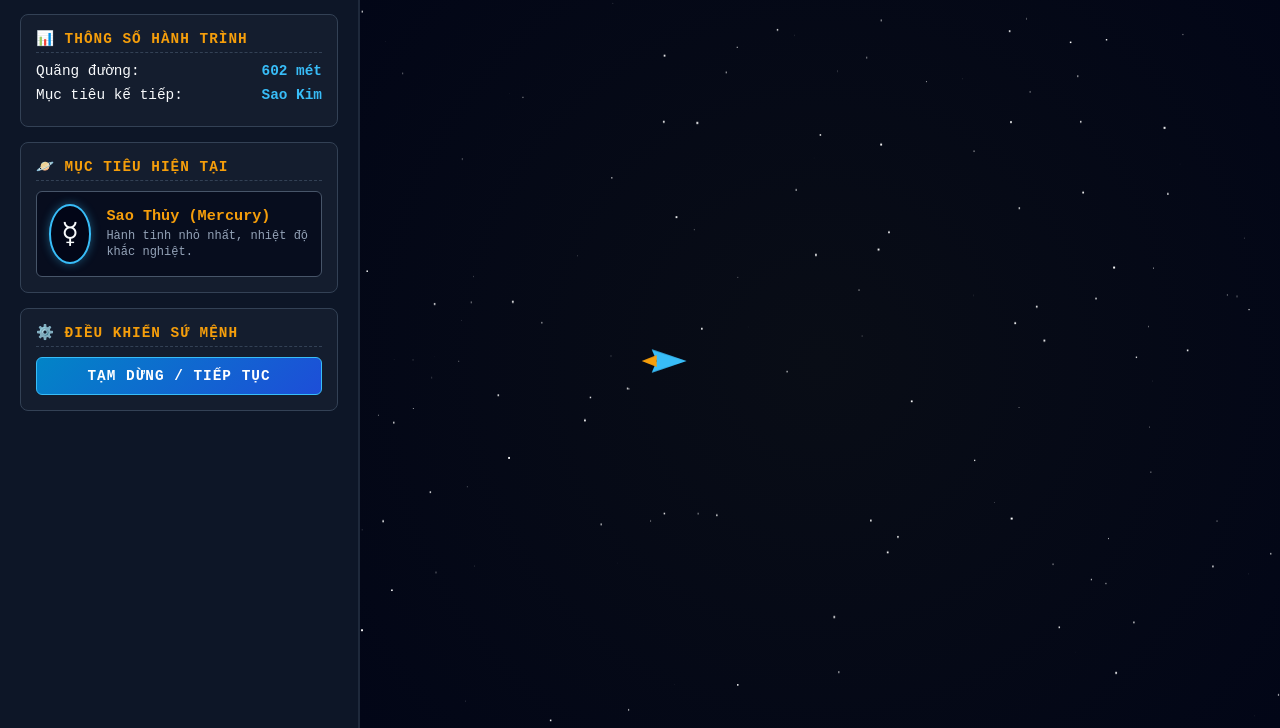
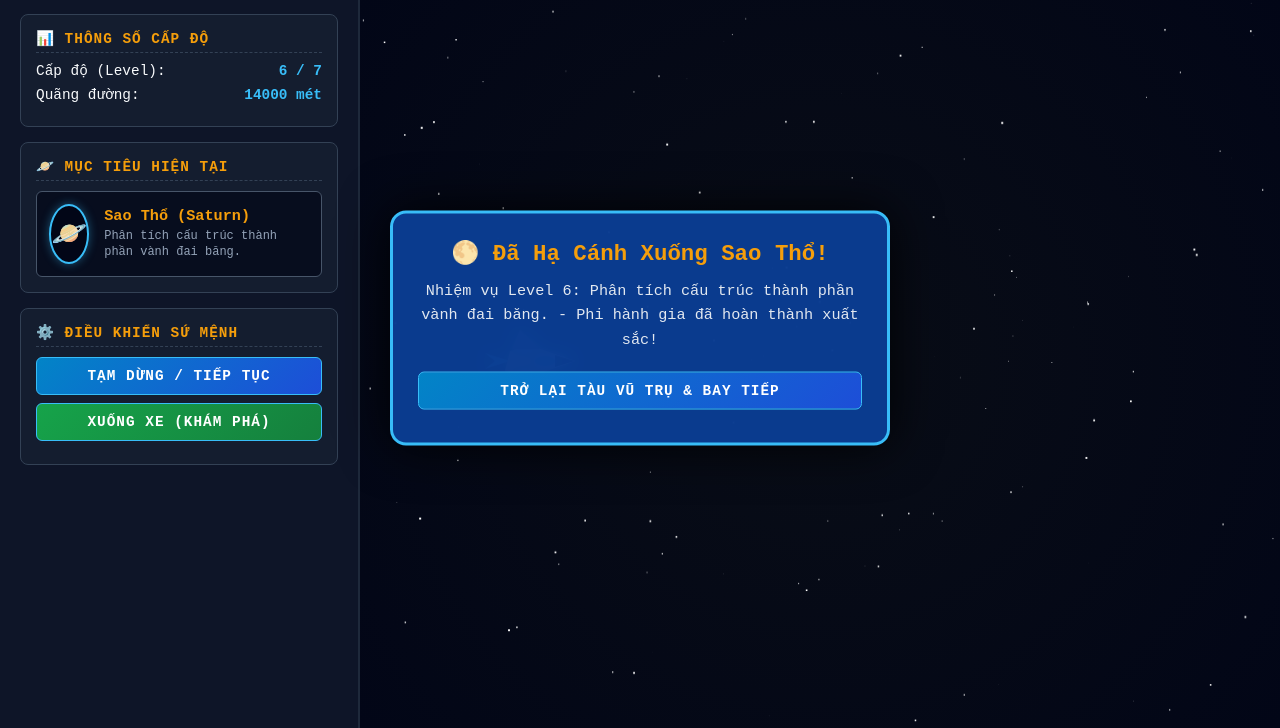
Before and after one commit to DoMinhDuc2K14Pro/-Mission-Design-Game-, a plain HTML site: page index.html in a window 1280 px wide. Shown: the part 72-800 px from the top of the page. Drawn offline with Linux system fonts and the light colour scheme.

Commit message:
Update index.html

```diff
--- a/index.html
+++ b/index.html
@@ -3,11 +3,11 @@
 <head>
     <meta charset="UTF-8">
     <meta name="viewport" content="width=device-width, initial-scale=1.0">
-    <title>NASA Mission Control - Planetary Journey</title>
+    <title>NASA Mission Control - Advanced Spacecraft</title>
     <style>
         :root {
             --bg-dark: #030712;
-            --panel-bg: rgba(15, 23, 42, 0.92);
+            --panel-bg: rgba(15, 23, 42, 0.95);
             --nasa-blue: #0284c7;
             --accent-green: #22c55e;
             --accent-amber: #f59e0b;
@@ -65,7 +65,6 @@
             background: radial-gradient(circle at center, #090d16 0%, #020617 100%);
         }
 
-        /* Bảng hiển thị thông tin hành tinh & hành trình */
         .mission-sidebar {
             width: 360px;
             background: var(--panel-bg);
@@ -106,7 +105,6 @@
             font-weight: bold;
         }
 
-        /* Khung hiển thị hình ảnh hành tinh */
         .planet-card {
             display: flex;
             align-items: center;
@@ -154,11 +152,42 @@
             width: 100%;
             letter-spacing: 1px;
             transition: 0.2s;
+            margin-bottom: 8px;
         }
 
         .btn-launch:hover {
             background: #0369a1;
             box-shadow: 0 0 12px rgba(56, 189, 248, 0.4);
+        }
+
+        #landingModal {
+            display: none;
+            position: absolute;
+            top: 50%;
+            left: 50%;
+            transform: translate(-50%, -50%);
+            width: 90%;
+            max-width: 500px;
+            background: rgba(11, 61, 145, 0.98);
+            border: 3px solid var(--text-glow);
+            border-radius: 16px;
+            padding: 25px;
+            z-index: 50;
+            text-align: center;
+            box-shadow: 0 0 50px rgba(0, 0, 0, 0.9);
+        }
+
+        #landingModal h2 {
+            color: var(--accent-amber);
+            margin-bottom: 12px;
+            font-size: 1.4rem;
+        }
+
+        #landingModal p {
+            font-size: 0.95rem;
+            color: #e2e8f0;
+            line-height: 1.6;
+            margin-bottom: 20px;
         }
     </style>
 </head>
@@ -167,28 +196,25 @@
     <header>
         <div class="logo-area">
             <span style="font-size: 1.2rem;">🛰️</span>
-            <h1>NASA MISSION CONTROL - HÀNH TRÌNH KHÁM PHÁ</h1>
+            <h1>NASA MISSION CONTROL - ADVANCED SPACECRAFT</h1>
         </div>
         <div class="system-time" id="sysTime">SYS_TIME: 00:00:00</div>
     </header>
 
     <div class="main-container">
-        <!-- Bảng điều khiển & chỉ số hành trình -->
         <div class="mission-sidebar">
-
             <div class="panel-box">
-                <h3>📊 THÔNG SỐ HÀNH TRÌNH</h3>
+                <h3>📊 THÔNG SỐ CẤP ĐỘ</h3>
+                <div class="metric-row">
+                    <span>Cấp độ (Level):</span>
+                    <span class="metric-val" id="levelVal">1 / 7</span>
+                </div>
                 <div class="metric-row">
                     <span>Quãng đường:</span>
                     <span class="metric-val" id="distanceVal">0 mét</span>
                 </div>
-                <div class="metric-row">
-                    <span>Mục tiêu kế tiếp:</span>
-                    <span class="metric-val" id="nextTargetVal">Sao Thủy</span>
-                </div>
             </div>
 
-            <!-- Khung hiển thị hình ảnh hành tinh đang đến -->
             <div class="panel-box">
                 <h3>🪐 MỤC TIÊU HIỆN TẠI</h3>
                 <div class="planet-card">
@@ -203,12 +229,17 @@
             <div class="panel-box">
                 <h3>⚙️ ĐIỀU KHIỂN SỨ MỆNH</h3>
                 <button class="btn-launch" onclick="toggleMission()">TẠM DỪNG / TIẾP TỤC</button>
+                <button class="btn-launch" style="background: linear-gradient(135deg, #16a34a, #15803d);" onclick="forceLand()">XUỐNG XE (KHÁM PHÁ)</button>
             </div>
-
         </div>
 
-        <!-- Màn hình radar không gian -->
         <canvas id="missionCanvas"></canvas>
+    </div>
+
+    <div id="landingModal">
+        <h2 id="modalTitle">🌕 Đã Hạ Cánh Thành Công!</h2>
+        <p id="modalDesc">Phi hành gia đã thực hiện nhiệm vụ khảo sát bề mặt hành tinh thành công.</p>
+        <button class="btn-launch" onclick="resumeFlight()">TRỞ LẠI TÀU VŨ TRỤ & BAY TIẾP</button>
     </div>
 
     <script>
@@ -227,20 +258,20 @@
             document.getElementById('sysTime').innerText = `SYS_TIME: ${now.toTimeString().split(' ')[0]}`;
         }, 1000);
 
-        // Danh sách các hành tinh trong sứ mệnh
         const missionPlanets = [
-            { name: "Sao Thủy", eng: "Mercury", emoji: "☿️", distanceThreshold: 0, desc: "Hành tinh nhỏ nhất, nhiệt độ khắc nghiệt." },
-            { name: "Sao Kim", eng: "Venus", emoji: "♀️", distanceThreshold: 1500, desc: "Hành tinh nóng nhất với khí quyển CO2 dày đặc." },
-            { name: "Trái Đất", eng: "Earth", emoji: "🌍", distanceThreshold: 3500, desc: "Ngôi nhà xanh của chúng ta, duy trì sự sống." },
-            { name: "Sao Hỏa", eng: "Mars", emoji: "🔴", distanceThreshold: 6000, desc: "Hành tinh Đỏ với ngọn núi lửa Olympus Mons." },
-            { name: "Sao Mộc", eng: "Jupiter", emoji: "🟠", distanceThreshold: 9500, desc: "Hành tinh khổng lồ lớn nhất Hệ Mặt Trời." },
-            { name: "Sao Thổ", eng: "Saturn", emoji: "🪐", distanceThreshold: 14000, desc: "Nổi tiếng với hệ thống vành đai băng rực rỡ." },
-            { name: "Sao Hải Vương", eng: "Neptune", emoji: "🌊", distanceThreshold: 20000, desc: "Hành tinh băng giá ở rìa ngoài Hệ Mặt Trời." }
+            { level: 1, name: "Sao Thủy", eng: "Mercury", emoji: "☿️", color: "#94a3b8", distanceThreshold: 0, desc: "Khảo sát miệng núi lửa và nhiệt độ cực đoan." },
+            { level: 2, name: "Sao Kim", eng: "Venus", emoji: "♀️", color: "#facc15", distanceThreshold: 1500, desc: "Phân tích lớp khí quyển CO2 dày đặc và áp suất." },
+            { level: 3, name: "Trái Đất", eng: "Earth", emoji: "🌍", color: "#38bdf8", distanceThreshold: 3500, desc: "Quê hương loài người, kiểm tra sinh quyển." },
+            { level: 4, name: "Sao Hỏa", eng: "Mars", emoji: "🔴", color: "#ef4444", distanceThreshold: 6000, desc: "Tìm kiếm dấu vết nước và khảo sát núi lửa Olympus." },
+            { level: 5, name: "Sao Mộc", eng: "Jupiter", emoji: "🟠", color: "#f97316", distanceThreshold: 9500, desc: "Nghiên cứu cơn bão Vết Đỏ Lớn khổng lồ." },
+            { level: 6, name: "Sao Thổ", eng: "Saturn", emoji: "🪐", color: "#fde047", distanceThreshold: 14000, desc: "Phân tích cấu trúc thành phần vành đai băng." },
+            { level: 7, name: "Sao Hải Vương", eng: "Neptune", emoji: "🌊", color: "#2563eb", distanceThreshold: 20000, desc: "Khảo sát những cơn gió siêu tốc độ ở rìa hệ." }
         ];
 
-        let distanceMeters = 0;
-        let currentPlanetIdx = 0;
+        let distanceMeters = 13970; // Giữ nguyên mốc bạn đang chơi ở Sao Mộc
+        let currentPlanetIdx = 4;
         let isRunning = true;
+        let isLandingMode = false;
         let stars = [];
 
         for (let i = 0; i < 150; i++) {
@@ -253,15 +284,27 @@
         }
 
         function toggleMission() {
-            isRunning = !isRunning;
+            if (!isLandingMode) isRunning = !isRunning;
+        }
+
+        function forceLand() {
+            isRunning = false;
+            let p = missionPlanets[currentPlanetIdx];
+            document.getElementById('modalTitle').innerText = `🌕 Đã Hạ Cánh Xuống ${p.name}!`;
+            document.getElementById('modalDesc').innerText = `Nhiệm vụ Level ${p.level}: ${p.desc} - Phi hành gia đã hoàn thành xuất sắc!`;
+            document.getElementById('landingModal').style.display = "block";
+        }
+
+        function resumeFlight() {
+            document.getElementById('landingModal').style.display = "none";
+            isRunning = true;
         }
 
         function updateMission() {
-            if (!isRunning) return;
+            if (!isRunning || isLandingMode) return;
 
-            distanceMeters += 2; // Tăng quãng đường theo thời gian thực
+            distanceMeters += 2;
 
-            // Kiểm tra chuyển đổi hành tinh dựa trên số mét đã đi
             let nextIdx = currentPlanetIdx;
             for (let i = 0; i < missionPlanets.length; i++) {
                 if (distanceMeters >= missionPlanets[i].distanceThreshold) {
@@ -272,13 +315,12 @@
             if (nextIdx !== currentPlanetIdx) {
                 currentPlanetIdx = nextIdx;
                 updatePlanetUI();
+                forceLand();
             }
 
             document.getElementById('distanceVal').innerText = `${distanceMeters} mét`;
-            let nextTarget = currentPlanetIdx + 1 < missionPlanets.length ? missionPlanets[currentPlanetIdx + 1].name : "Rìa Vũ Trụ";
-            document.getElementById('nextTargetVal').innerText = nextTarget;
+            document.getElementById('levelVal').innerText = `${missionPlanets[currentPlanetIdx].level} / 7`;
 
-            // Cập nhật sao bay
             stars.forEach(s => {
                 s.x -= s.speed;
                 if (s.x < 0) s.x = canvas.width;
@@ -292,36 +334,101 @@
             document.getElementById('planetDesc').innerText = p.desc;
         }
 
+        function drawSpacecraft(x, y) {
+            ctx.save();
+
+            // Lửa động cơ phản lực phía sau
+            ctx.fillStyle = "#38bdf8";
+            ctx.shadowBlur = 15;
+            ctx.shadowColor = "#38bdf8";
+            ctx.beginPath();
+            ctx.moveTo(x - 30, y);
+            ctx.lineTo(x - 55, y - 8);
+            ctx.lineTo(x - 45, y);
+            ctx.lineTo(x - 55, y + 8);
+            ctx.closePath();
+            ctx.fill();
+
+            // Thân chính phi thuyền (Màu trắng bạc hiện đại giống X-37B)
+            ctx.fillStyle = "#cbd5e1";
+            ctx.beginPath();
+            ctx.moveTo(x + 35, y);
+            ctx.lineTo(x - 10, y - 16);
+            ctx.lineTo(x - 30, y - 10);
+            ctx.lineTo(x - 35, y + 10);
+            ctx.lineTo(x - 10, y + 16);
+            ctx.closePath();
+            ctx.fill();
+
+            // Sọc đen khí động học ở mũi tàu
+            ctx.fillStyle = "#0f172a";
+            ctx.beginPath();
+            ctx.moveTo(x + 35, y);
+            ctx.lineTo(x + 15, y - 6);
+            ctx.lineTo(x + 15, y + 6);
+            ctx.closePath();
+            ctx.fill();
+
+            // Cánh phụ góc cạnh
+            ctx.fillStyle = "#64748b";
+            ctx.beginPath();
+            ctx.moveTo(x, y - 12);
+            ctx.lineTo(x - 20, y - 32);
+            ctx.lineTo(x - 28, y - 12);
+            ctx.closePath();
+            ctx.fill();
+
+            ctx.beginPath();
+            ctx.moveTo(x, y + 12);
+            ctx.lineTo(x - 20, y + 32);
+            ctx.lineTo(x - 28, y + 12);
+            ctx.closePath();
+            ctx.fill();
+
+            // Buồng lái phát sáng neon xanh
+            ctx.fillStyle = "#38bdf8";
+            ctx.shadowBlur = 10;
+            ctx.shadowColor = "#38bdf8";
+            ctx.beginPath();
+            ctx.ellipse(x + 5, y, 10, 5, 0, 0, Math.PI * 2);
+            ctx.fill();
+
+            ctx.restore();
+        }
+
         function draw() {
             ctx.clearRect(0, 0, canvas.width, canvas.height);
 
-            // Vẽ bầu trời sao
+            // 1. Vẽ sao
             ctx.fillStyle = "#ffffff";
             stars.forEach(s => {
                 ctx.fillRect(s.x, s.y, s.size, s.size);
             });
 
-            // Vẽ tàu vũ trụ phi hành gia ở trung tâm màn hình
-            let shipX = canvas.width / 3;
-            let shipY = canvas.height / 2;
+            // 2. Vẽ hành tinh lướt qua
+            missionPlanets.forEach((p, idx) => {
+                let planetScreenX = canvas.width - (distanceMeters - p.distanceThreshold) * 0.8 + (idx * 1400);
+                let planetY = canvas.height / 3;
 
-            ctx.fillStyle = "#38bdf8";
-            ctx.beginPath();
-            ctx.moveTo(shipX + 20, shipY);
-            ctx.lineTo(shipX - 15, shipY - 12);
-            ctx.lineTo(shipX - 10, shipY);
-            ctx.lineTo(shipX - 15, shipY + 12);
-            ctx.closePath();
-            ctx.fill();
+                if (planetScreenX > -150 && planetScreenX < canvas.width + 150) {
+                    ctx.save();
+                    ctx.shadowBlur = 25;
+                    ctx.shadowColor = p.color;
+                    ctx.fillStyle = p.color;
+                    ctx.beginPath();
+                    ctx.arc(planetScreenX, planetY, 55, 0, Math.PI * 2);
+                    ctx.fill();
+                    ctx.restore();
 
-            // Vẽ ngọn lửa động cơ tàu
-            ctx.fillStyle = "#f59e0b";
-            ctx.beginPath();
-            ctx.moveTo(shipX - 10, shipY - 6);
-            ctx.lineTo(shipX - 25, shipY);
-            ctx.lineTo(shipX - 10, shipY + 6);
-            ctx.closePath();
-            ctx.fill();
+                    ctx.fillStyle = "#f8fafc";
+                    ctx.font = "bold 14px Courier New";
+                    ctx.textAlign = "center";
+                    ctx.fillText(`Level ${p.level}: ${p.name}`, planetScreenX, planetY - 70);
+                }
+            });
+
+            // 3. Vẽ phi thuyền mẫu mới cực ngầu
+            drawSpacecraft(180, canvas.height / 2);
 
             updateMission();
             requestAnimationFrame(draw);
```
